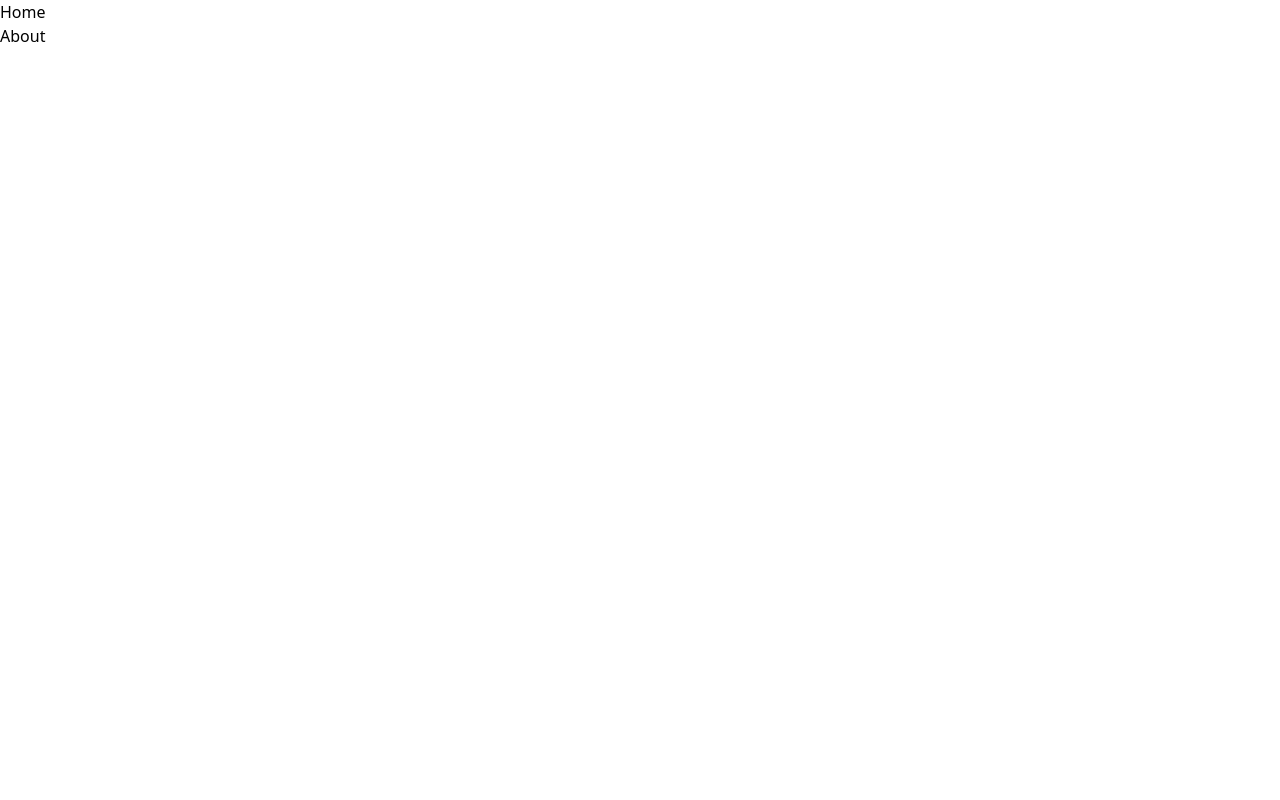
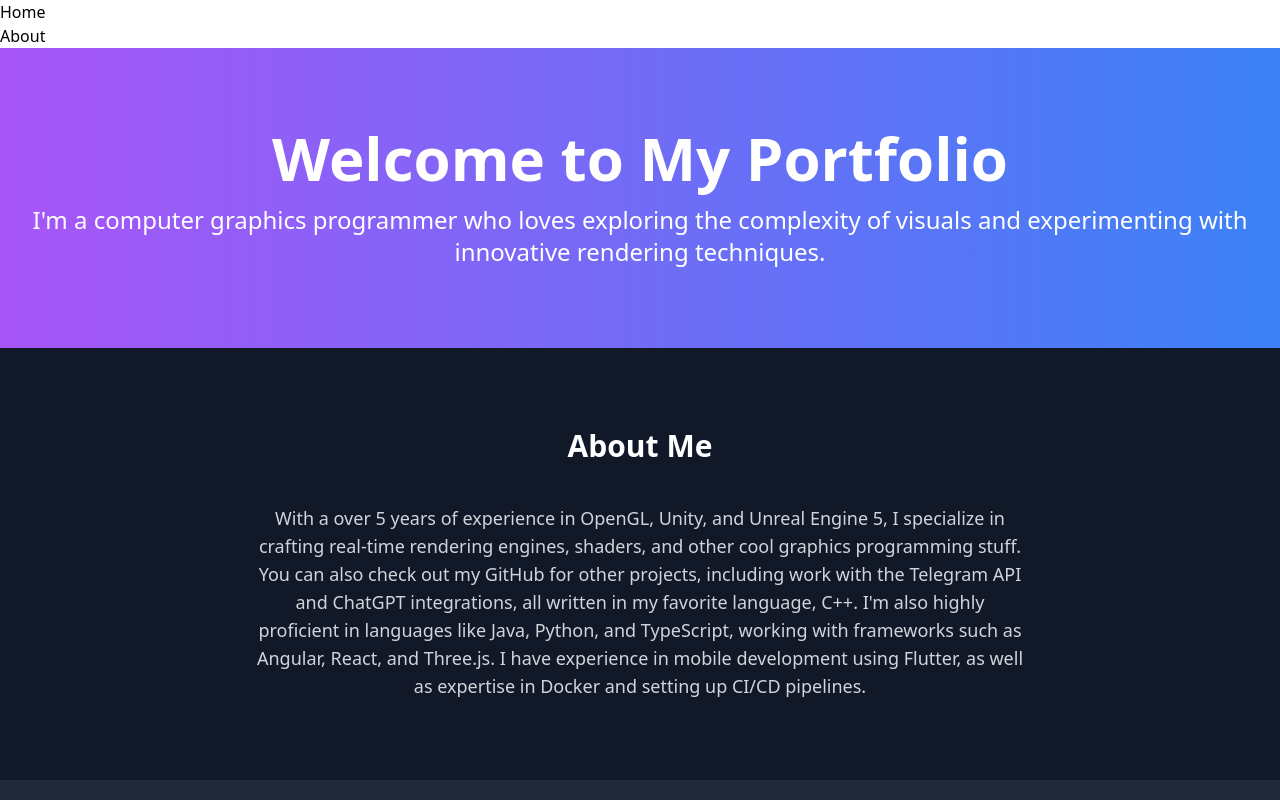
Before and after one commit to deni2312/deni2312.github.io, a React (Vite) app: page / in a window 1280 px wide. Before the commit this address had no page. Shown: the top 800 px of the page. Built offline with nearby package versions, Linux system fonts and the light colour scheme.

Commit message:
Github Pages

```diff
--- a/src/App.tsx
+++ b/src/App.tsx
@@ -26,6 +26,7 @@ export default function App() {
         <Routes>
           <Route path="/deni2312.github.io/" element={<Site />} />
           <Route path="/deni2312.github.io/articles" element={<ArticlesPage />} />
+          <Route path="*" element={<Site />} />
         </Routes>
       </div>
     </Router>
```
